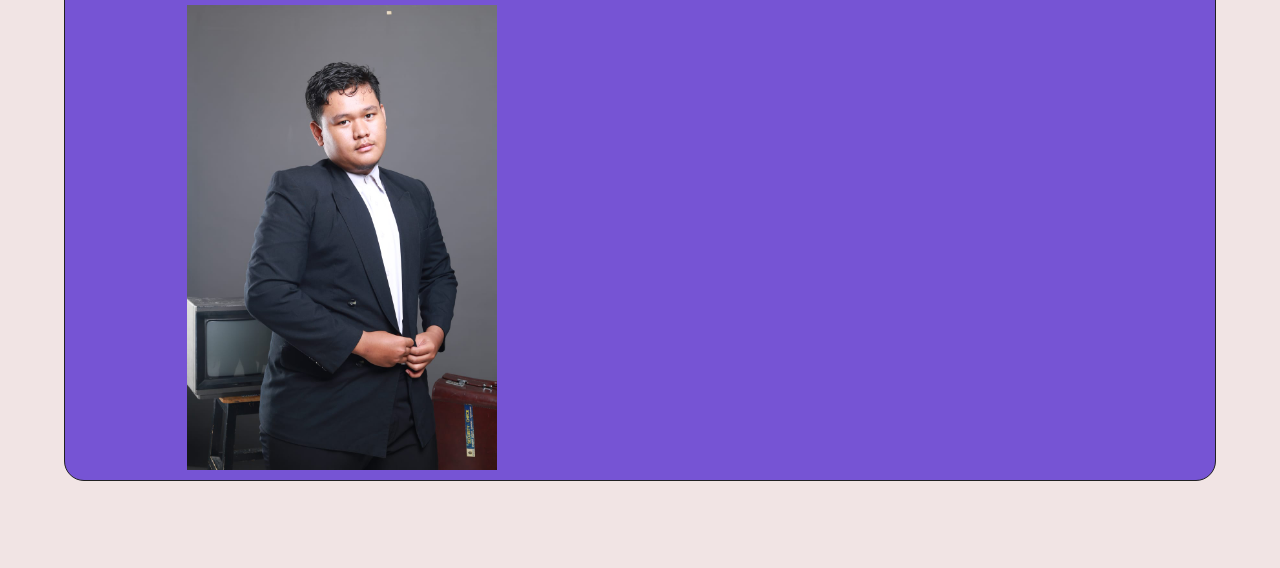
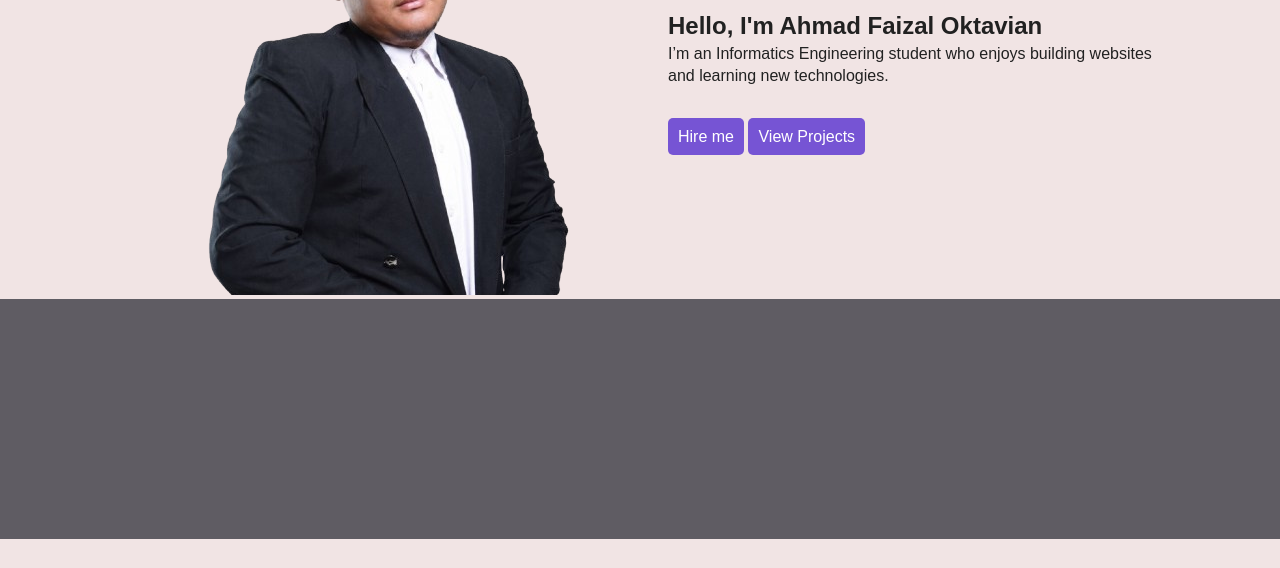
Before and after one commit to oktaviandev/oktaviandev.github.io, a plain HTML site: page about.html in a window 1280 px wide. Shown: the part 232-800 px from the top of the page. Drawn offline with Linux system fonts and the light colour scheme.

Commit message:
update lerrrrrr 27/8/26

```diff
--- a/about.html
+++ b/about.html
@@ -26,13 +26,34 @@
             </button>
         </nav>
     </div>
-    <h1 class="tittle">About me</h1>
-    <div class="listporto">
-        <div class="img-salcorner">
-            <h1>Ahmad Faizal Oktavian</h1>
-            <img src="gwjg.jpeg">
+    <section class="hero">
+        <div class="container-hero">
+            <div class="contentfoto">
+                <img src="potogua.png" alt="Ahmad Faizal Oktavian">
+            </div>
+            <div class="container-desc">
+
+                <div class="deskripsi-hero">
+                    <h1 class="greeting">
+                        Hello, I'm Ahmad Faizal Oktavian
+                    </h1>
+                    <p class="hero-description">
+                        I’m an Informatics Engineering student who enjoys
+                        building websites and learning new technologies.
+                    </p>
+                </div>
+                <div class="btn-hire">
+                    <a href="#">Hire me</a>
+                    <a href="#">View Projects</a>
+                </div>
+            </div>
         </div>
-    </div>
+    </section>
+    <section class="sect-bio">
+        <div class="bio">
+            <div class="gatau"></div>
+        </div>
+    </section>
 </body>
 <script src="script.js"></script>
 </html>
--- a/style.css
+++ b/style.css
@@ -8,6 +8,7 @@
 :root{
     --primary-color: #f1e4e4;
     --secondary-color: #212121;
+    --custome-color: #906ecfa4;
 }
 body{
     background:var(--primary-color);
@@ -20,15 +21,17 @@ body{
 .dark{
     --primary-color: #131b1b;
     --secondary-color: #f1e4e4;
+    --custome-color:#333333;
 }
 .home{
     width: 100%;
-    background:var(--primary-color);
+    background:var(--custome-color);
     position: relative;
     grid-column: 1 / -1;
     min-height: auto;
     display: flex;
     flex-direction: column;
+    box-shadow: 0 5px 10px rgba(0, 0, 0, 0.3)
 }
 
 .hero-section{
@@ -96,7 +99,8 @@ nav button{
     display: flex;
     justify-content: center;
     align-items: flex-end;
-    padding: 10px 8%;
+    margin-right: 15vh;
+    margin-top: 5vh;
 
 }
 .img-gw img{
@@ -204,10 +208,6 @@ nav button{
     background-color: rgb(118, 84, 212);
     gap: 2vw;
 }
-.img-salcorner img{
-    height: 20%;
-    width: 80%;
-}
 .deskripsi{
     color: white;
     display: flex;
@@ -248,25 +248,65 @@ nav button{
     color: white
 }
 .menu-btn{
-        display: none;
+    display: none;
     }
-/* About.html */
 .img-salcorner{
     display: flex;
     flex-direction: column;
     justify-content: flex-start;
+    padding: 10px;
+    margin-right:4vh ;
 }
 .img-salcorner img{
-    width: 50%;
-    min-width: 200px;
-    max-width: 600px;
-    height: auto;
-    padding-left: 20px;
+    width: 100%;
 }
 .img-salcorner h1{
     color: var(--secondary-color);
     padding-top: 20px;
-    padding-bottom: 20px;;
+    padding-bottom: 20px;
+}
+/* About.html */
+.hero{
+
+    display: flex;
+    align-items: center;
+    justify-content: space-between;
+    padding: 0 10%;
+    gap: 50px;
+    background-color: linear-gradient(to right,#f3f3f3,#333333);
+}
+.container-hero{
+    display: flex;
+    align-items: center;
+    justify-content: space-between;
+    margin-top: 2vh;
+}
+.contentfoto{
+    margin-right: 5vh;
+}
+.deskripsi-hero{
+    color: var(--secondary-color);
+    line-height: 1.4;
+}
+.btn-hire{
+    margin-top: 5vh;
+}
+.btn-hire a{
+    gap: 10px;
+    padding: 10px;
+    background-color: rgb(118, 84, 212);
+    border-radius: 5px;
+    transition: 0.1;
+    color: white;
+}
+.btn-hire a:hover{
+    background-color: #333333;
+    color:#f1e4e4;
+}
+.bio{
+    background-color: rgb(95, 92, 99);
+    width: 100%;
+    height: 30vh;
 }
 /* ===== RESPONSIVE MOBILE ===== */
 @media (max-width: 882px) {
```
Also changed, not shown: potogua.png (added).
